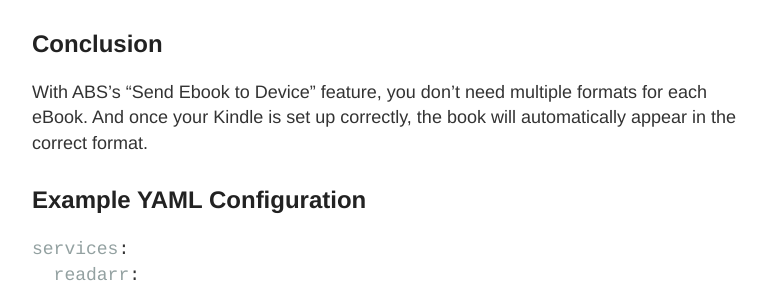
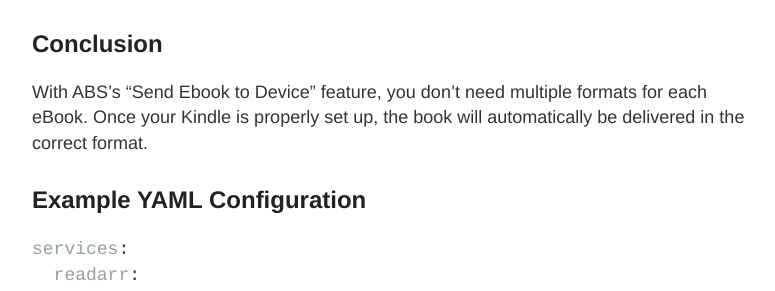
Before and after one commit to TheWicklowWolf/TheWicklowWolf.github.io, a Jekyll site: the page built from _posts/2024-07-22-eBook-stack-simplified.md, in a window 1280 px wide and 900 px high, scrolled down 3063 px. Shown: the part 178-469 px from the top of the window, without its empty margins (248-1023 px from the left). Built offline with Jekyll 4.4.1, drawn with Linux system fonts in a browser that asks for light colours.

Commit message:
Update 2024-07-22-eBook-stack-simplified.md

```diff
--- a/_posts/2024-07-22-eBook-stack-simplified.md
+++ b/_posts/2024-07-22-eBook-stack-simplified.md
@@ -73,7 +73,7 @@ Use `/data/media/ebooks` as its books folder.
 
 ## Conclusion
 With ABS's "Send Ebook to Device" feature, you don't need multiple formats for each eBook.
-And once your Kindle is set up correctly, the book will automatically appear in the correct format.
+Once your Kindle is properly set up, the book will automatically be delivered in the correct format.
 
 ## Example YAML Configuration
 
```
